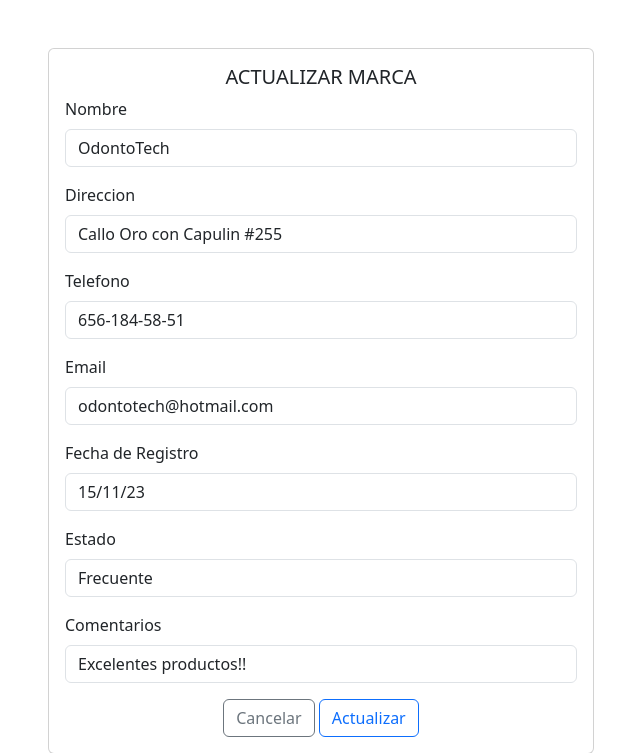
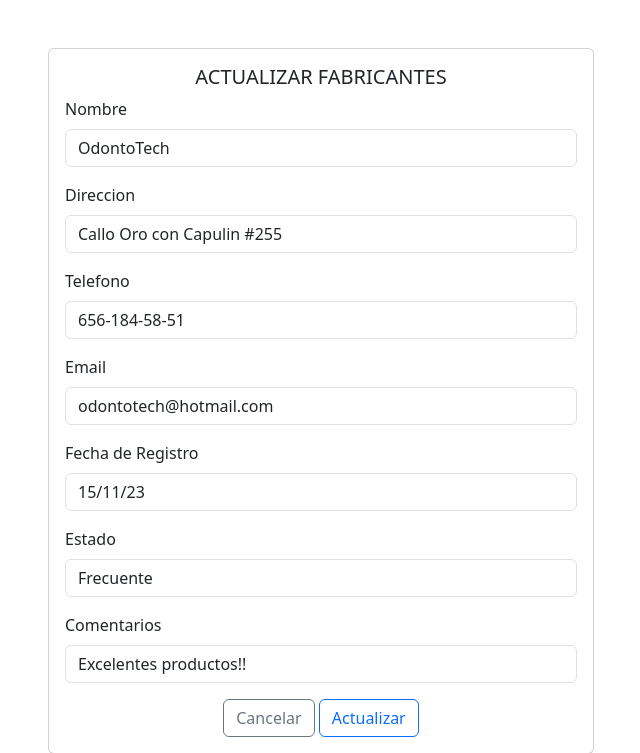
Before and after one commit to Hernandezc128/CRUD_Relacional_tbl_productos_categoria_fabricantes, a PHP site: page /CRUD_RELACIONAL/Formularios/marcas/actualizar.php?Id=1 in a window 1280 px wide. Shown: the part 81-834 px from the top of the page, without its empty margins (319-959 px from the left). Run offline with PHP 8.4, Linux system fonts and the light colour scheme; data comes from the database, SQL or seed files in the repository.

Commit message:
Update actualizar.php

```diff
--- a/Formularios/marcas/actualizar.php
+++ b/Formularios/marcas/actualizar.php
@@ -49,7 +49,7 @@ require_once("../../config/conexion.php");
             <div class="col-md-6">
                 <div class="card">
                     <div class="card-body">
-                        <h5 class="card-title text-center">ACTUALIZAR MARCA</h5>
+                        <h5 class="card-title text-center">ACTUALIZAR FABRICANTES</h5>
                         <form action="<?php echo base_url; ?>CRUDM/editarDatos.php" method="post">
                         <?php
                             include_once("../../config/conexion.php");
```
